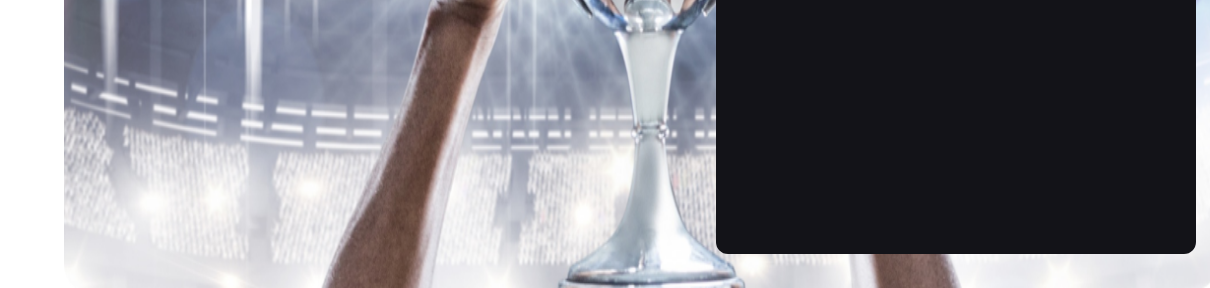
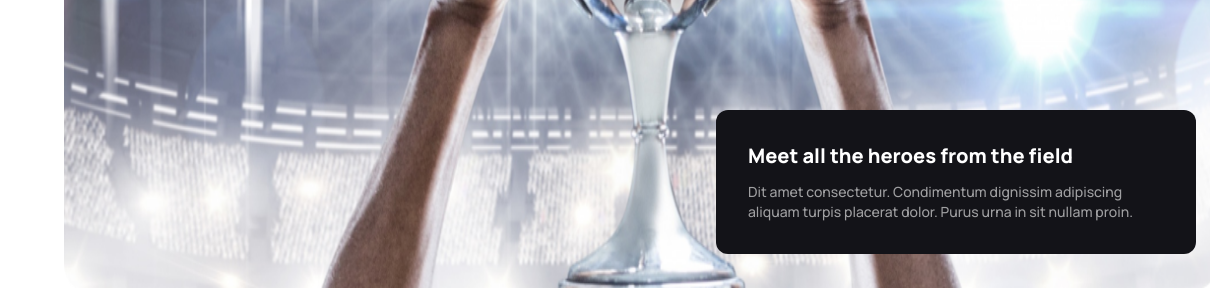
Before and after one commit to Mejerab/Hockeys, a plain HTML site: page index.html in a window 1280 px wide. Shown: the part 680-968 px from the top of the page, 0-1210 px from the left. Drawn offline with nearby package versions, Linux system fonts and the light colour scheme.

Commit message:
added something new

```diff
--- a/index.html
+++ b/index.html
@@ -134,7 +134,7 @@
                   </div>
                 </div>
               </div>
-              <div class="hero-text bg-[#131318] text-base-100 lg:p-8 py-8 px-5 lg:w-5/12 h-4/12 rounded-xl absolute w-full lg:right-5 lg:bottom-10 top-48">
+              <div class="hero-text bg-[#131318] text-base-100 lg:p-8 py-8 px-5 lg:w-5/12 h-4/12 rounded-xl absolute w-full lg:right-5 lg:bottom-10 -bottom-48">
                 <h4 class="font-extrabold lg:text-xl text-lg">Meet all the heroes from the field</h4>
                 <p class="text-sm lg:font-medium font-medium text-[#ffffff98] pt-3">Dit amet consectetur. Condimentum dignissim adipiscing aliquam turpis placerat dolor. Purus urna in sit nullam proin. </p>
             </div>
```
